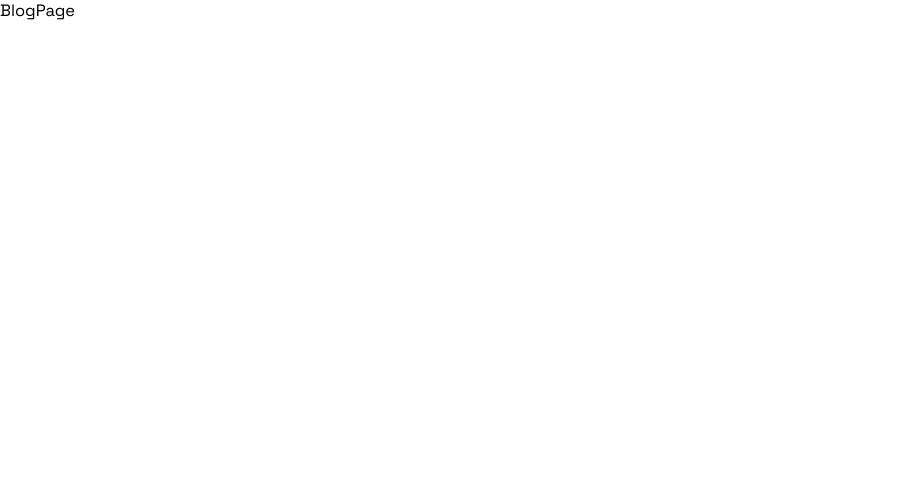
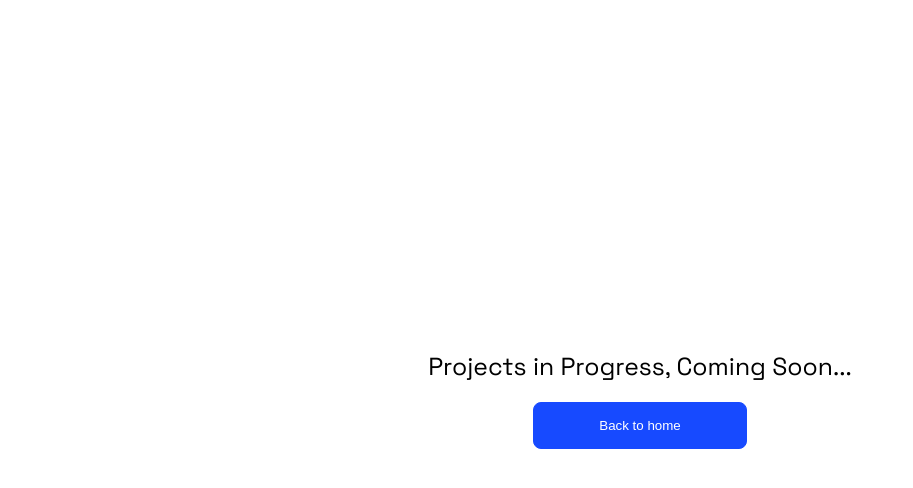
Before and after one commit to codewithmike01/portfolio-v2, a React (Create React App) app: page /blog in a window 1280 px wide. Shown: the top 488 px of the page, without its empty margins (0-913 px from the left). Built offline with nearby package versions, Linux system fonts and the light colour scheme.

Commit message:
feat: Add regular button size

```diff
--- a/src/components/BorderButton.tsx
+++ b/src/components/BorderButton.tsx
@@ -15,7 +15,7 @@ const BorderButton: React.FC<BorderInterface> = ({
   func,
 }) => {
   return (
-    <BorderContainer onClick={() => (func ? func() : {})}>
+    <BorderContainer width={width} onClick={() => (func ? func() : {})}>
       {text}
     </BorderContainer>
   );
--- a/src/components/Hero.tsx
+++ b/src/components/Hero.tsx
@@ -18,7 +18,7 @@ const Hero = () => {
 
       <BgButton
         text="See My Projects"
-        width="15.4375rem"
+        width="10rem"
         icon={<FiArrowUpRight />}
       />
     </HeroContainer>
--- a/src/components/QuoteCard.tsx
+++ b/src/components/QuoteCard.tsx
@@ -31,7 +31,7 @@ const QuoteCard = () => {
         <p>“{quotes.content}”</p>
         <p className="author_name">Author: {quotes.author}</p>
       </div>
-      <BorderButton width="13rem" text="Generate Quote" func={handleQuote} />
+      <BorderButton width="10rem" text="Generate Quote" func={handleQuote} />
     </QuoteContainer>
   );
 };
--- a/src/components/styles/BgButton.styles.tsx
+++ b/src/components/styles/BgButton.styles.tsx
@@ -6,6 +6,7 @@ interface BgStyleInterface {
 
 export const BgButtonContainer = styled.button<BgStyleInterface>`
   max-width: ${({ width }) => (width ? `${width}` : '20rem')};
+  width: 100%;
   margin: 0 auto;
   background-color: var(--primary-bg);
   color: #fff;
--- a/src/components/styles/Boarder.styles.tsx
+++ b/src/components/styles/Boarder.styles.tsx
@@ -6,6 +6,7 @@ interface BorderStyleInterface {
 export const BorderContainer = styled.button<BorderStyleInterface>`
   cursor: pointer;
   max-width: ${({ width }) => (width ? `${width}` : '20rem')};
+  width: 100%;
   align-self: flex-end;
   margin-right: 3rem;
   background-color: transparent;
--- a/src/pages/BlogPage.tsx
+++ b/src/pages/BlogPage.tsx
@@ -1,7 +1,16 @@
 import React from 'react';
+import { useNavigate } from 'react-router-dom';
+import BgButton from '../components/BgButton';
+import { BlogContiainer } from './styles/Blog.styles';
 
 const BlogPage = () => {
-  return <div>BlogPage</div>;
+  const navigate = useNavigate();
+  return (
+    <BlogContiainer>
+      <p>Projects in Progress, Coming Soon...</p>
+      <BgButton text="Back to home" func={() => navigate('/')} width="10rem" />
+    </BlogContiainer>
+  );
 };
 
 export default BlogPage;
--- /dev/null
+++ b/src/pages/styles/Blog.styles.tsx
@@ -0,0 +1,18 @@
+import styled from 'styled-components';
+
+export const BlogContiainer = styled.section`
+  display: flex;
+  flex-direction: column;
+  gap: 20px;
+  align-items: center;
+  justify-content: center;
+  height: 100vh;
+  font-size: 1.5rem;
+  text-align: center;
+  width: 90%;
+  margin: 0 auto;
+
+  @media screen and (max-width: 575px) {
+    font-size: 1.2rem;
+  }
+`;
```
